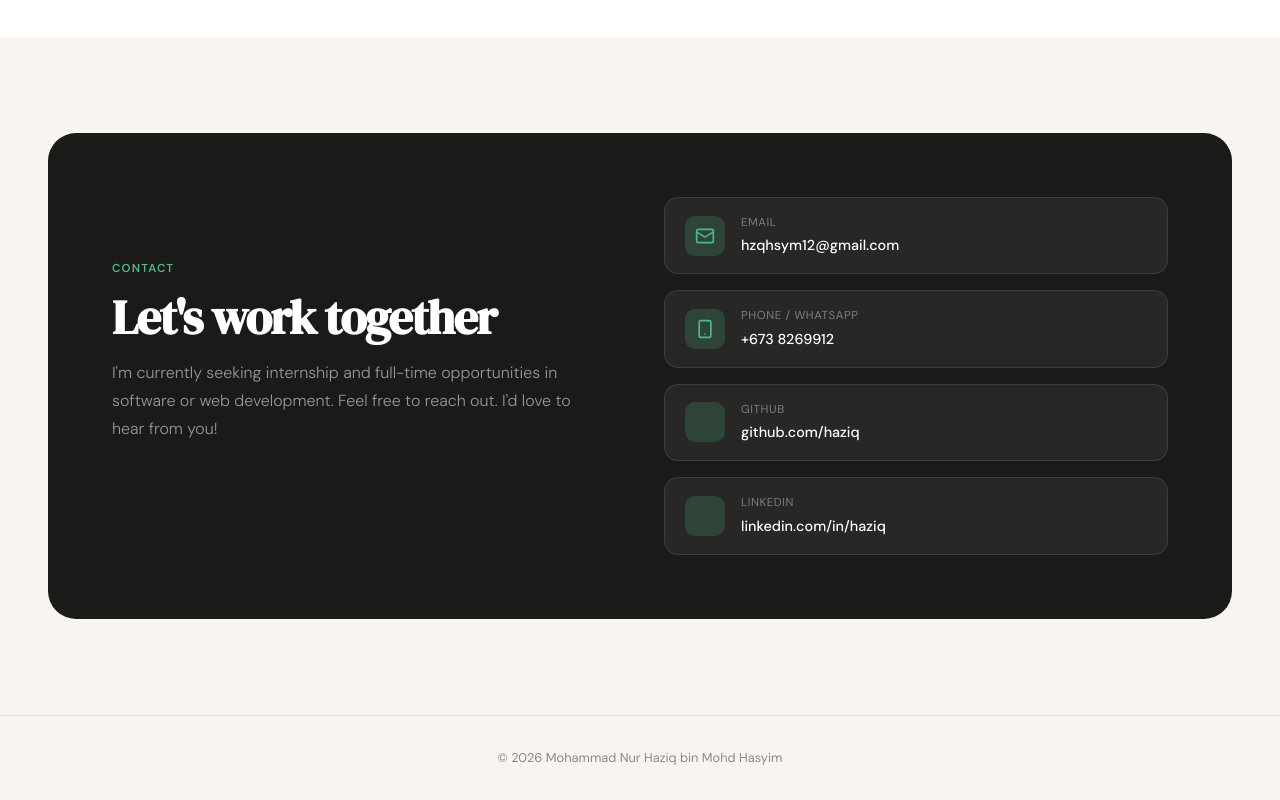
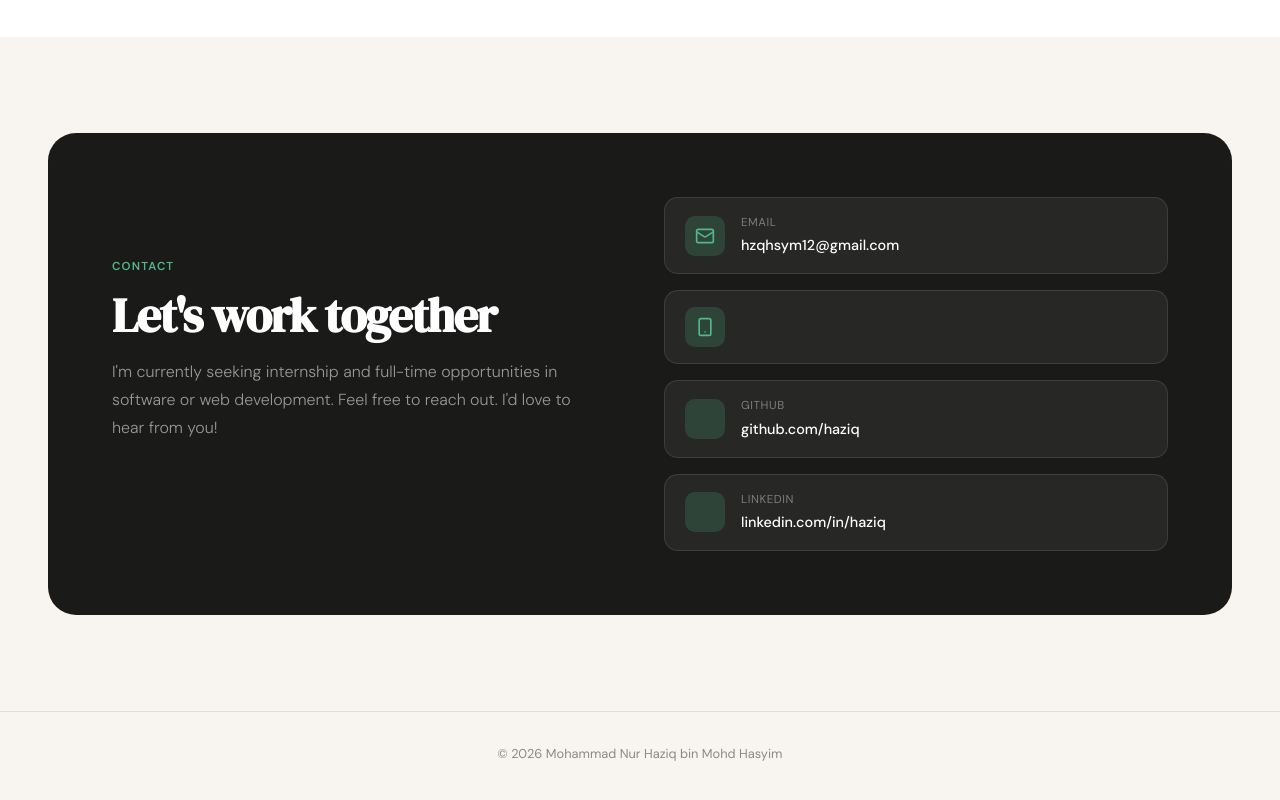
Before and after one commit to Haziqqqq/portfolio, a plain HTML site: page index.html in a window 1280 px wide. Shown: the part 3931-4731 px from the top of the page. Drawn offline with nearby package versions, Linux system fonts and the light colour scheme.

Commit message:
Update index.html

```diff
--- a/index.html
+++ b/index.html
@@ -728,10 +728,6 @@
       </a>
       <a href="tel:+6738269912" class="contact-item">
         <div class="contact-icon"><i data-lucide="smartphone"></i></div>
-        <div>
-          <div class="contact-label">Phone / WhatsApp</div>
-          <div class="contact-value">+673 8269912</div>
-        </div>
       </a>
       <a href="https://github.com" target="_blank" class="contact-item">
         <div class="contact-icon"><i data-lucide="github"></i></div>
```
